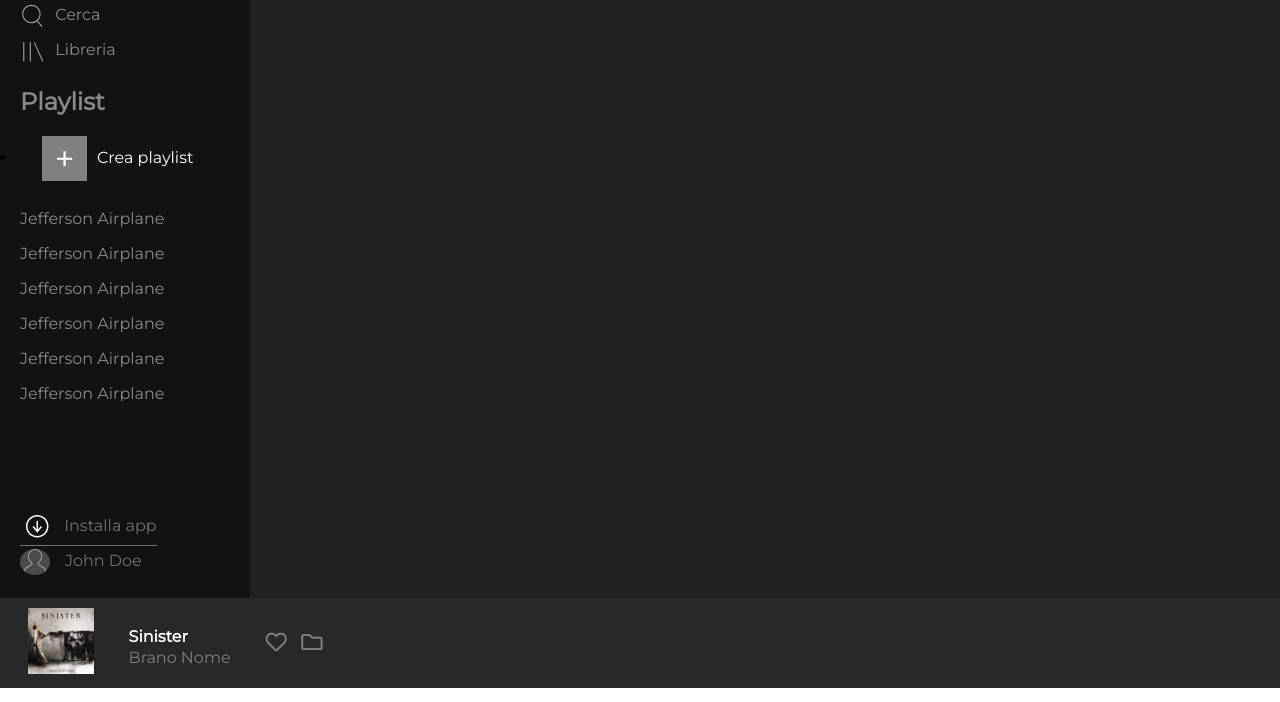
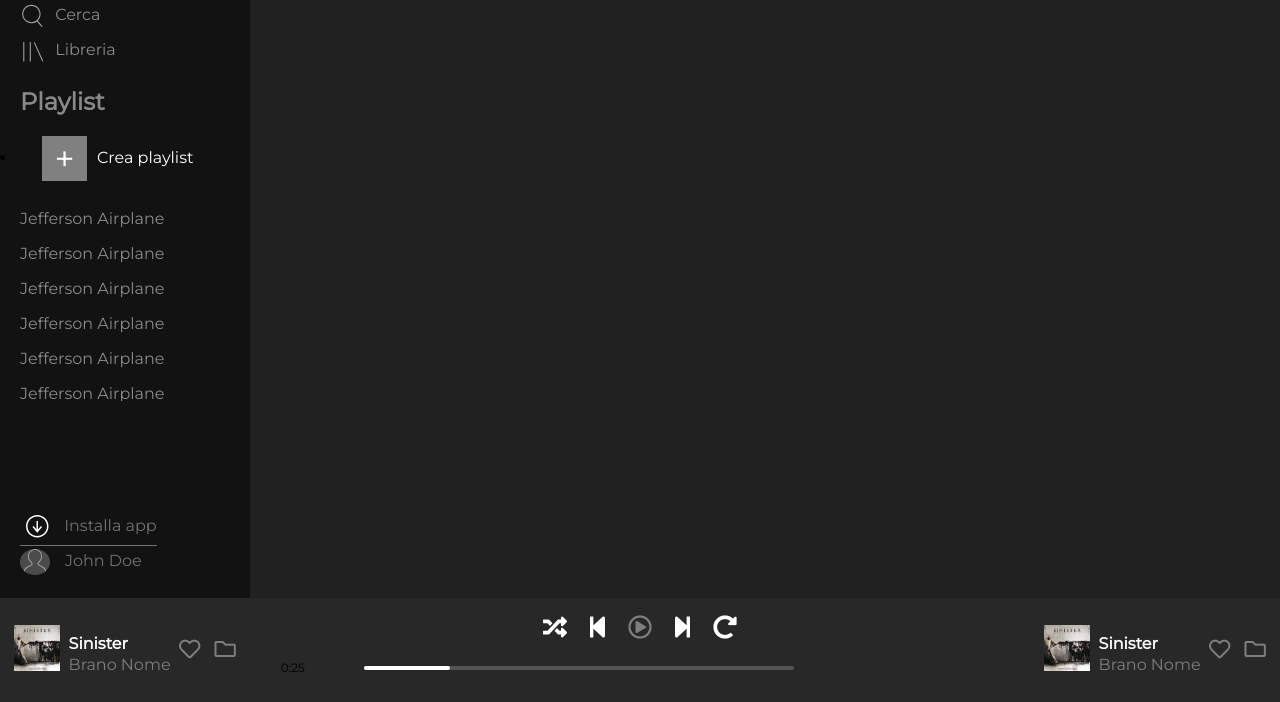
Before and after one commit to bizon-dot/html-css-spotifyweb, a plain HTML site: page index.html in a window 1280 px wide. Shown: the part 122-824 px from the top of the page. Drawn offline with Linux system fonts and the light colour scheme.

Commit message:
Footer ( completo struttura: aside-left/center finire aside-right)

```diff
--- a/css/style.css
+++ b/css/style.css
@@ -21,6 +21,10 @@ body {
     clear: both;
 }
 
+a {
+    text-decoration: none;
+}
+
 /* Wrapper */
 .wrapper {
     display: flex;
@@ -39,7 +43,7 @@ body {
 aside.sidebar {
     width: 250px;
     /* Sottraggo la dimensione del footer */
-    height: calc(100% - 10vh);
+    height: calc(100% - 105px);
     position: fixed;
     display: flex;
     flex-direction: column;
@@ -65,7 +69,7 @@ aside.sidebar li:hover:not(.no-hover) a {
     display: flex;
     flex-direction: column;
     /* Sottraggo la dimensione della sidebar-bottom */
-    height: calc(100% - 100px);
+    min-height: calc(100% - 100px);
 }
 
 /* Nascondo il logo desktop di default - MobileFirst*/
@@ -129,7 +133,22 @@ aside.sidebar li:hover:not(.no-hover) a {
     padding: 20px;
 }
 
+
+section.playlist {
+    /* Nascondo il testo in eccesso */
+    overflow: hidden;
+    min-height: 600px;
+}
+
+
 /* Pulsante crea playlist */
+#add-playlist {
+    color: white;
+    text-decoration: none;
+    margin-left: 20px;
+    margin-bottom: 10px;
+}
+
 #add-playlist:before {
     display: inline-block;
     width: 35px;
@@ -145,21 +164,6 @@ aside.sidebar li:hover:not(.no-hover) a {
 
 }
 
-section.playlist {
-    overflow: hidden;
-    min-height: 600px;
-}
-
-#add-playlist {
-    margin-left: 20px;
-    margin-bottom: 10px;
-}
-
-a#add-playlist {
-    color: white;
-    text-decoration: none;
-}
-
 /* Sidebar bottom */
 .sidebar-bottom {
     min-height: 100px;
@@ -173,7 +177,7 @@ a#add-playlist {
     justify-content: space-around;
     line-height: 35px;
     padding: 20px;
-    z-index: 999;
+    z-index: 200;
 }
 
 /* Immagine download */
@@ -184,14 +188,16 @@ a#add-playlist {
 }
 
 .sidebar-bottom>.download>a {
+
     color: rgba(255, 255, 255, 0.4);
     text-decoration: none;
     padding-bottom: 10px;
+
     border-bottom: 1px solid rgba(255, 255, 255, 0.4);
-
 }
 
 .sidebar-bottom>.download>a>span {
+
     padding-left: 10px;
 }
 
@@ -199,7 +205,7 @@ a#add-playlist {
     width: 30px;
     background-color: rgba(255, 255, 255, 0.4);
     border-radius: 60%;
-    ;
+
 }
 
 .sidebar-bottom>.profile {
@@ -208,6 +214,8 @@ a#add-playlist {
 }
 
 .sidebar-bottom>.profile>span {
+    display: flex;
+    align-items: center;
     color: rgba(255, 255, 255, 0.4);
     padding-left: 10px;
 }
@@ -227,9 +235,9 @@ a#add-playlist {
 
 .content {
     width: calc(100% - 250px);
+    height: 100%;
     display: block;
     flex: 1;
-    min-height: 90vh;
     position: absolute;
     top: 0;
     right: 0;
@@ -243,66 +251,140 @@ a#add-playlist {
 /* /Main */
 
 /* Footer */
+footer {
+    height: 104px;
+    overflow: hidden;
+    width: 100%;
+    z-index: 999;
 
-#player-commands {
-    /* height: 100%; */
-    min-height: 10vh;
+}
+
+#player {
+    /* min-height: 10vh; */
+    height: 100%;
     display: flex;
-    /* flex-shrink: 1; */
+    flex-direction: row;
     justify-content: space-between;
-    align-items: center;
     background-color: #282828;
     z-index: 999;
 }
 
 /* Dimensioni sezioni footer */
 /* Sezione album-on-air */
-#player-commands a {
-    text-decoration: none;
-}
-#player-commands .album-on-air {
-    width: 350px;
+
+#player .album-on-air {
+    width: 250px;
     height: 100%;
     padding: 10px;
-}
-
-#player-commands .album-on-air {
     display: flex;
     justify-content: space-around;
     align-items: center;
 }
 
+
+
 /* Contenitore Copertina album */
-#player-commands > .album-on-air > .cover-album {
+#player>.album-on-air>.cover-album {
     width: 20%;
 }
 
 
 /* Img copertina album */
-#player-commands > .album-on-air > .cover-album > img {
+#player>.album-on-air>.cover-album>img {
     width: 100%;
 }
 
-#player-commands > .album-on-air > .title-album > h2 > a {
+#player>.album-on-air>.title-album>h2>a {
     font-size: 16px;
     color: rgba(255, 255, 255, 1)
-
 }
 
-#player-commands > .album-on-air > .title-album > p > a {
+#player>.album-on-air>.title-album>p>a {
     font-size: 16px;
     color: rgba(255, 255, 255, 0.4);
 
 }
 
-/* Icons */
-.far{
-    color:rgba(255, 255, 255, 0.4);
+/* Controllers */
+#player .controller {
+    width: 60%;
+
 }
 
-.fa-folder{
-    margin-left:10px;
+#player .controller ul.icon-list {
+    display: flex;
+    justify-content: center;
+    align-items: center;
+    /* Formattazione */
+    list-style: none;
 }
+
+/* /Controllers */
+
+/* Icons */
+.far {
+    color: rgba(255, 255, 255, 0.4);
+}
+
+.fa-folder {
+    margin-left: 10px;
+}
+
+/* Controller-icon */
+.controller {
+    width: 40%;
+    height: 100%;
+}
+
+.controller-icon {
+    height: 60%;
+}
+
+ul.icon-list {
+    display: flex;
+    justify-content: center;
+    align-items: center;
+    height: 100%;
+    list-style: none;
+    font-size: 18px;
+    line-height: 35px;
+
+}
+
+ul.icon-list li {
+    margin: 10px;
+    color: white;
+
+}
+
+.controller-time {
+    display: flex;
+    justify-content: space-between;
+    align-items: center;
+    width: 70%;
+}
+
+.controller-time .time-min-song {
+    width: 10%;
+    margin: 0 10px;
+    font-size: 12px;
+    text-align: center;
+}
+
+.controller-time .time-bar {
+    width: 80%;
+    height: 4px;
+    border-radius: 4px;
+    background-color: rgba(255, 255, 255, 0.2);
+}
+
+.controller-time .time-bar-20-per {
+    width: 20%;
+    height: 4px;
+    border-radius: 4px;
+    background-color: white;
+}
+
 
 
 /* Mediaquery */
--- a/index.html
+++ b/index.html
@@ -141,7 +141,59 @@
     </div>
     <!-- /Wrapper -->
     <footer>
-        <section id="player-commands">
+        <section id="player">
+            <div class="album-on-air">
+                <!-- Cover album -->
+                <div class="cover-album">
+                    <img src="img/sinister.jpeg" alt="sinister_cover">
+                </div>
+                <!-- Title album -->
+                <div class="title-album">
+                    <h2><a href="#">Sinister</a></h2>
+                    <p><a href="#">Brano Nome</a></p>
+                </div>
+                <!-- Icons -->
+                <div class="icons">
+                    <a href="#"><i class="far fa-heart fa-lg"></i></a>
+                    <a href="#"><i class="far fa-folder fa-lg"></i></a>
+                </div>
+
+            </div>
+            <!-- Controllers -->
+            <div class="controller">
+                <div class="controller-icon">
+                    <ul class="icon-list">
+                        <li>
+                            <i class="fas fa-random fa-lg"></i>
+                        </li>
+                        <li>
+                            <i class="fas fa-step-backward fa-lg"></i>
+                        </li>
+                        <li>
+                            <i class="far fa-play-circle fa-lg"></i>
+                        </li>
+                        <li>
+                            <i class="fas fa-step-forward fa-lg"></i>
+
+                        </li>
+                        <li>
+                            <i class="fas fa-redo-alt fa-lg"></i>
+                        </li>
+                    </ul>
+                </div>
+                <div class="controller-time">
+                    <div class="time-min-song">
+                        0:25
+                    </div>
+                    <div class="time-bar">
+                        <div class="time-bar-20-per">
+                            <div class="end-point"></div>
+                        </div>
+                    </div>
+                </div>
+            </div>
+
+            <!-- /Controllers -->
             <div class="album-on-air">
                 <!-- Cover album -->
                 <div class="cover-album">
@@ -160,6 +212,7 @@
 
             </div>
         </section>
+
     </footer>
     <!-- /Footer -->
 
```
